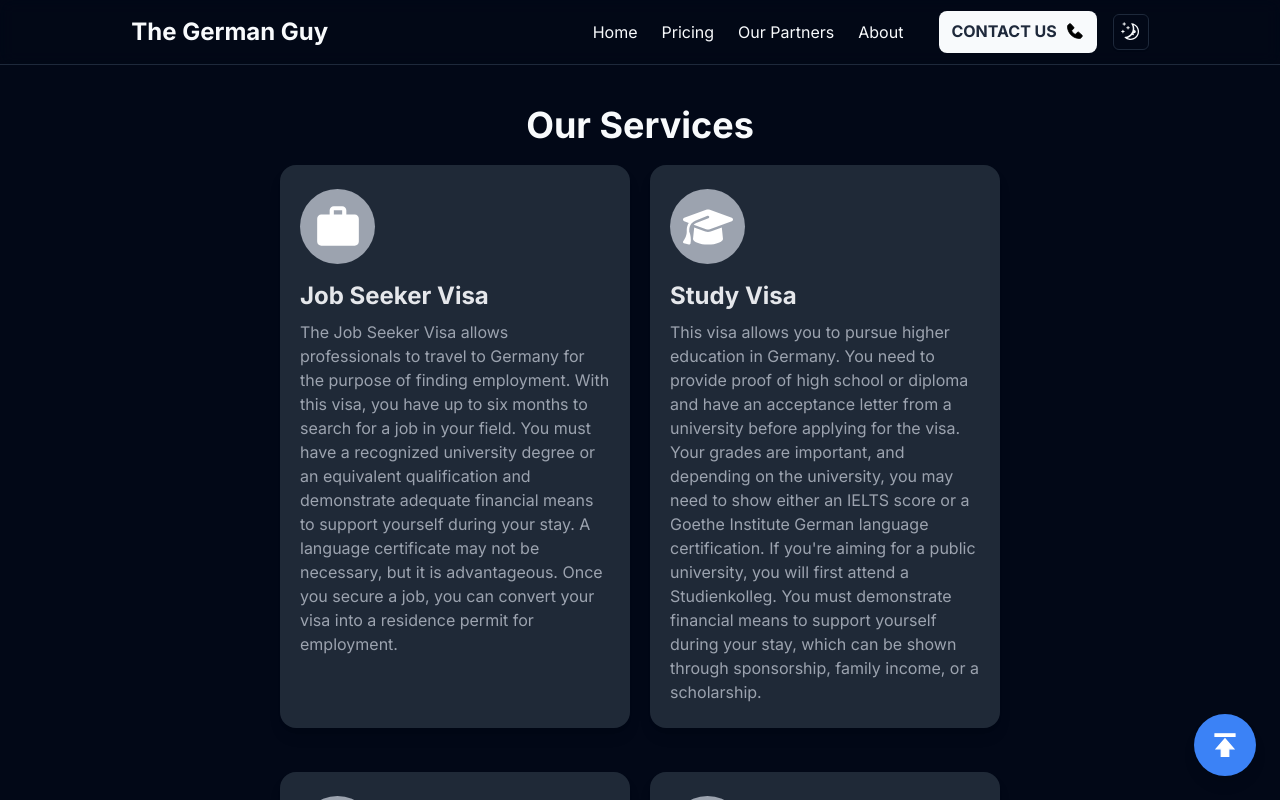
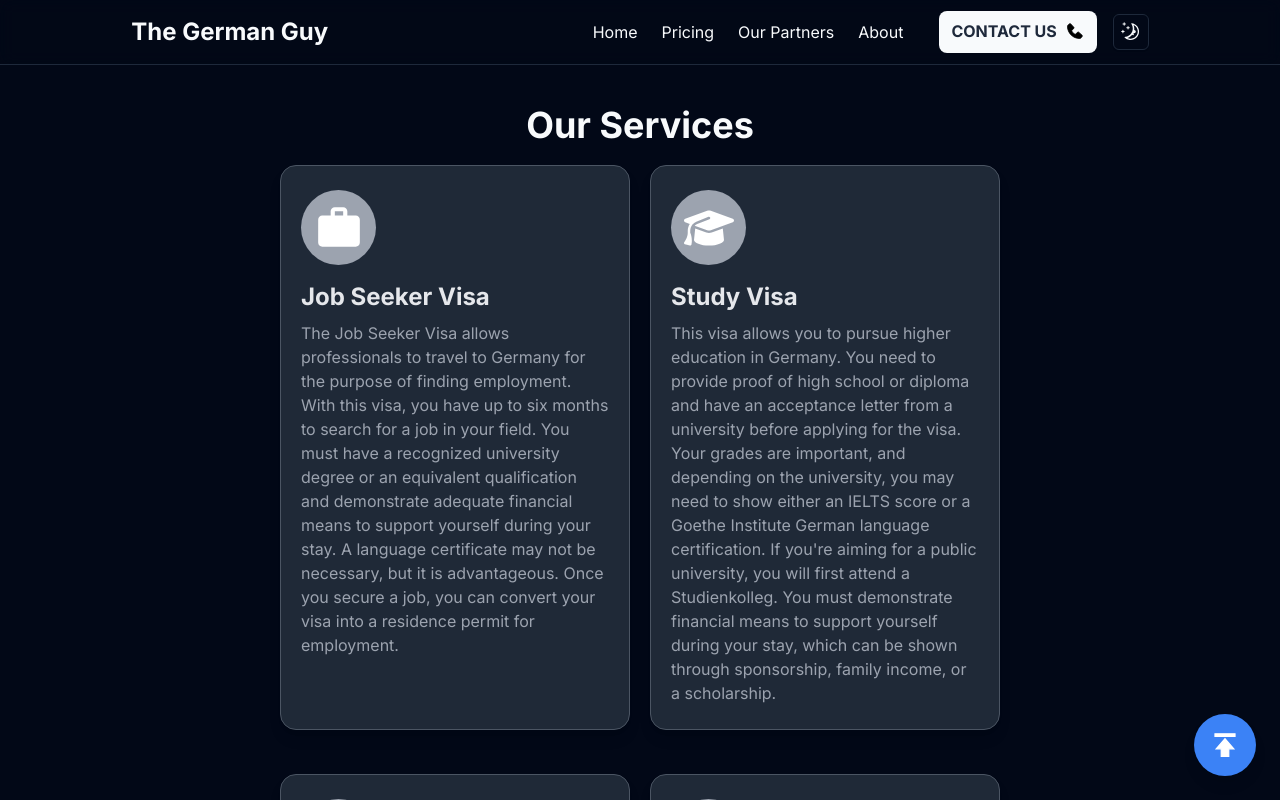
Before and after one commit to janak1998/the-german-guy, a Next.js app: page /pricing in a window 1280 px wide. Shown: the top 800 px of the page. Built offline with nearby package versions, Linux system fonts and the light colour scheme.

Commit message:
pricing page

```diff
--- a/app/pricing/page.js
+++ b/app/pricing/page.js
@@ -44,7 +44,7 @@ const Page = () => {
         {services.map((service, index) => (
           <div
             key={index}
-            className="bg-white dark:bg-gray-800 shadow-lg rounded-2xl p-6 mb-6 w-full max-w-[350px] px-5 ring_effect transition-transform duration-300 hover:scale-105"
+            className="bg-white dark:bg-gray-800 shadow-lg rounded-2xl p-6 mb-6 w-full max-w-[350px] px-5 ring_effect transition-transform duration-300 hover:scale-105 border border-gray-300 dark:border-gray-600"
           >
             <span className="bg-gray-400 flex justify-center items-center w-[75px] h-[75px] rounded-full mb-4">
               <Image
```
